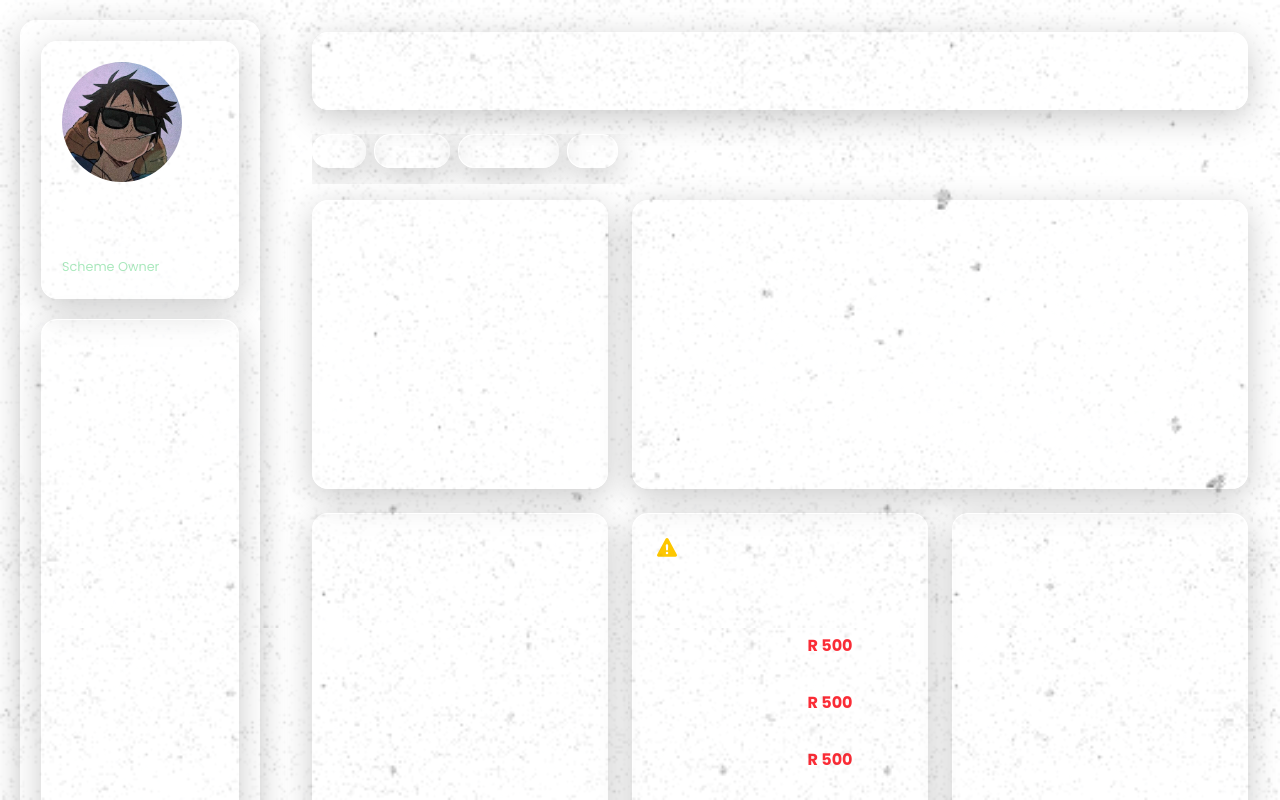
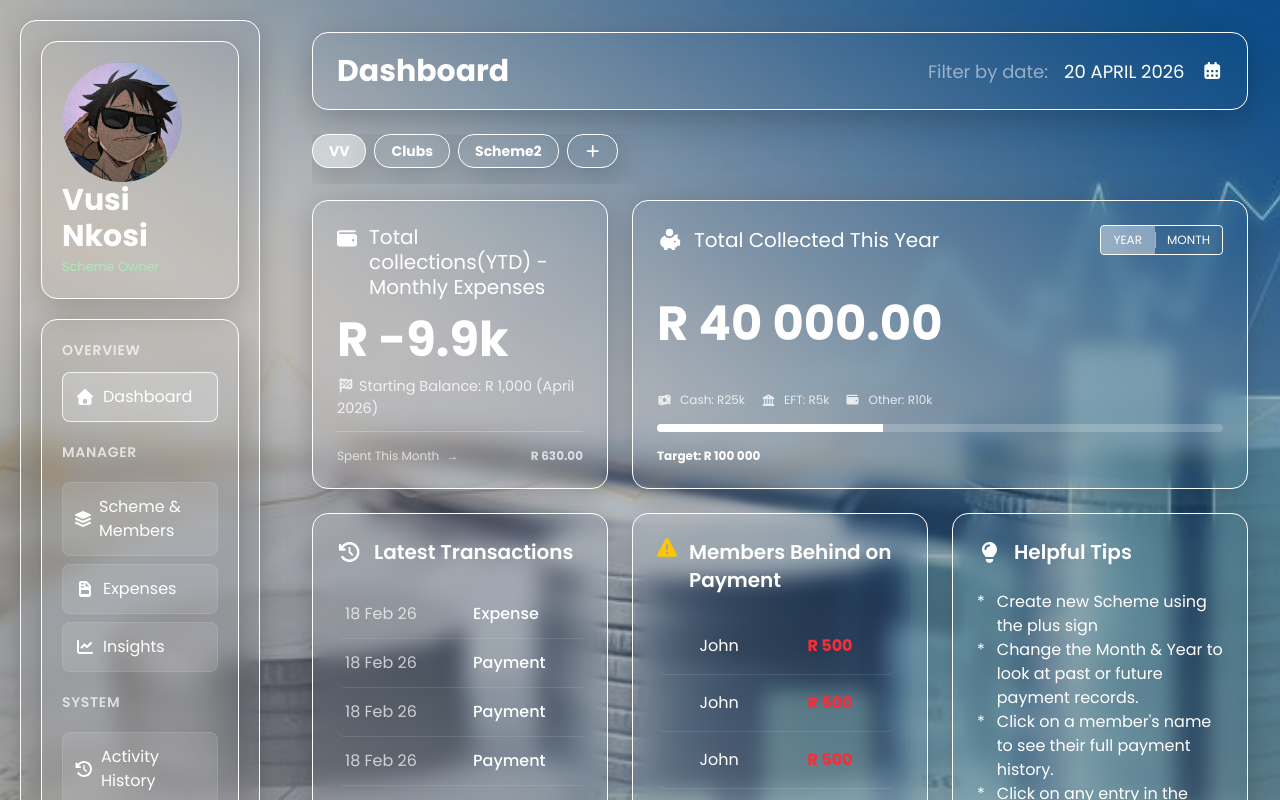
Before and after one commit to Siya-gift/SchemeManager, a React (Vite) app: page / in a window 1280 px wide. Shown: the top 800 px of the page. Built offline with nearby package versions, Linux system fonts and the light colour scheme.

Commit message:
bg backTo

```diff
--- a/src/App.css
+++ b/src/App.css
@@ -27,12 +27,12 @@
 
 body {
   font-family: 'Poppins', sans-serif;
-  /* background: linear-gradient(rgba(0, 0, 0, 0.2), rgba(0, 0, 0, 0.2)),
-    url("./images/bannerPic2.jpg");
+  background: linear-gradient(rgba(0, 0, 0, 0.2), rgba(0, 0, 0, 0.2)),
+    url("./images/bannerPic1.jpg");
   background-size: cover;
   background-position: center;
   background-repeat: no-repeat;
-  background-blend-mode: 10px; */
+  background-blend-mode: 10px;
   min-height: 100vh;
 }
 
--- a/src/App.jsx
+++ b/src/App.jsx
@@ -44,14 +44,14 @@ function App() {
   return (
     <>
       {/* crusty bg */}
-      <div
+      {/* <div
         className='fixed inset-0 pointer-events-none z-50'
         style={{
           backgroundImage: `url(${crustBg})`,
           backgroundSize: 'cover',
           mixBlendMode: 'multiply'
         }}
-      />
+      /> */}
 
 
       {/* calender */}
```
